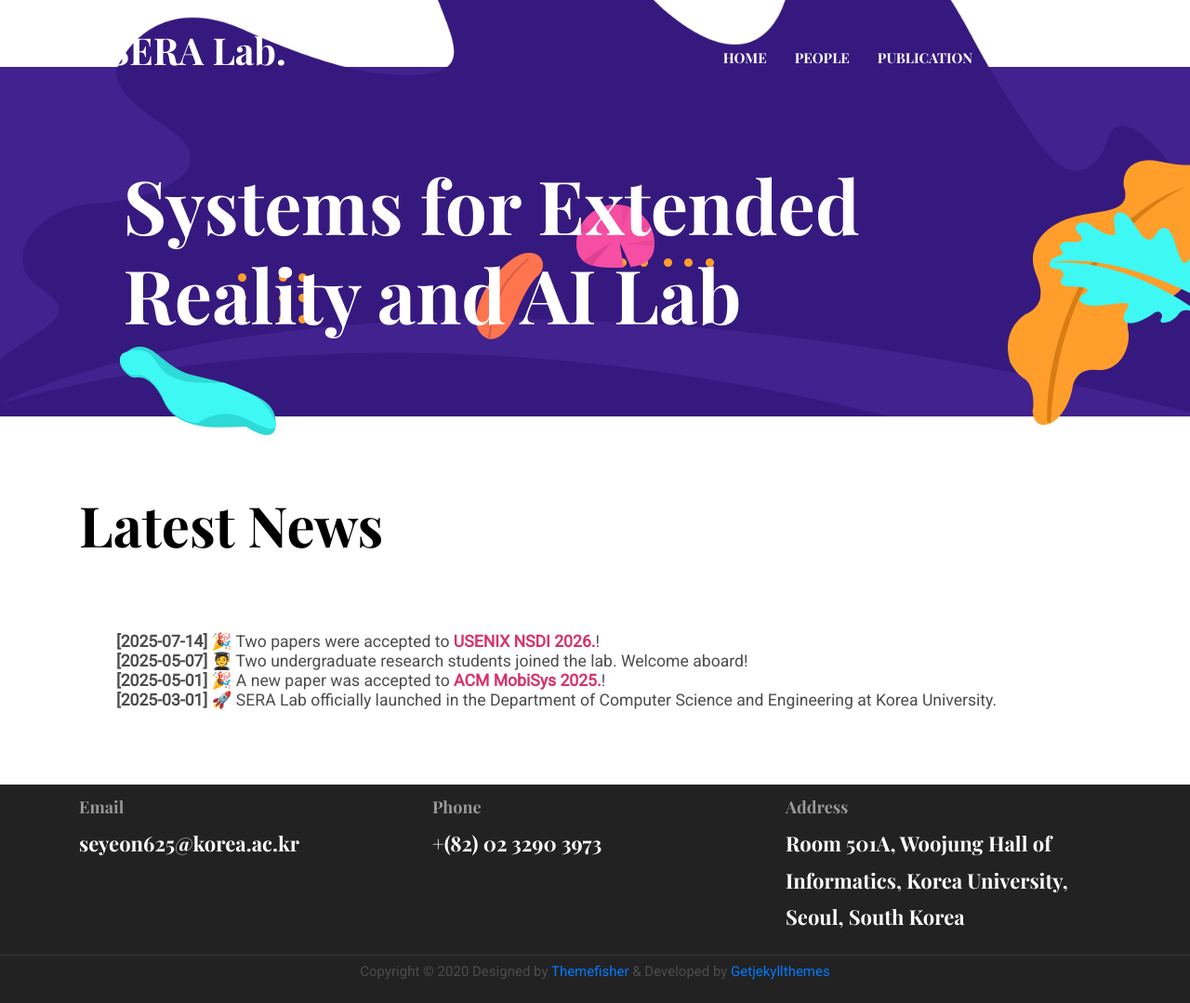
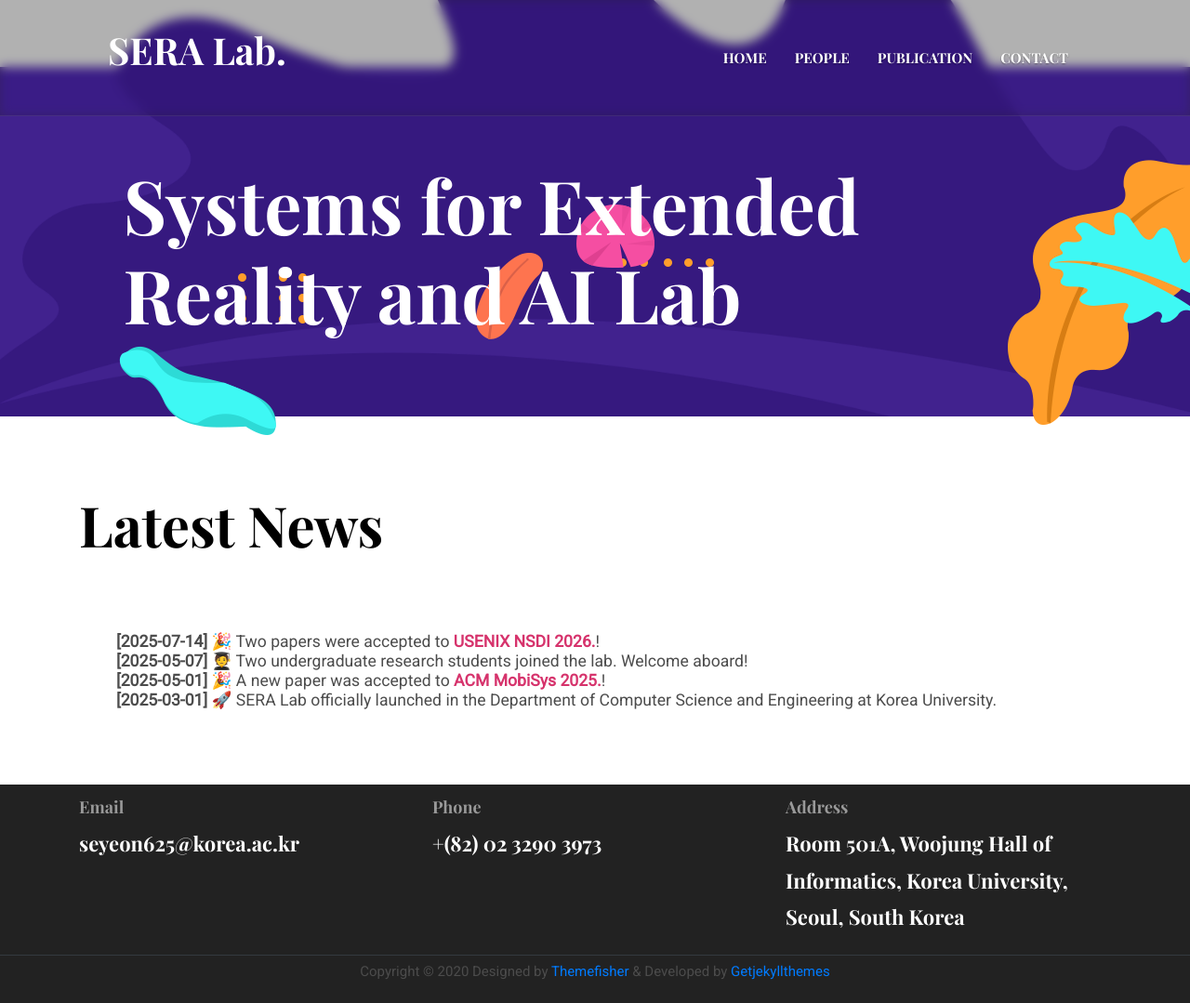
Before and after one commit to seyeon4302/seyeon4302.github.io, a Jekyll site: the page built from index.html, in a window 1280 px wide and 1079 px high. Shown: the whole window at 93% size. Built offline with Jekyll 4.4.1, drawn with Linux system fonts in a browser that asks for light colours.

Commit message:
Update custom.css

```diff
--- a/assets/scss/custom.css
+++ b/assets/scss/custom.css
@@ -1,42 +1,40 @@
 /* ===== [배너만 크림슨] ===== */
 .bg-ku-crimson { background-color: #A6192E !important; }
+.page-title, .page-title-alt { background-image: none !important; background-color: #A6192E !important; }
+.page-title-alt { padding-top: 1.25rem; padding-bottom: 1.25rem; }
 
-.page-title, .page-title-alt {
-  background-image: none !important;
-  background-color: #A6192E !important;
-}
-
-.page-title-alt {
-  padding-top: 1.25rem;
-  padding-bottom: 1.25rem;
-}
-
-/* ===== [헤더: 초기 투명 → 스크롤 시 다크] ===== */
+/* ===== [헤더: 초기 반투명 → 스크롤 시 완전 다크] ===== */
 .navigation {
   position: fixed; top: 0; left: 0; right: 0;
   z-index: 1030 !important;
-  background: transparent;                   /* 초기: 투명 */
-  transition: background-color .3s ease, box-shadow .3s ease, padding .2s ease;
+
+  /* 초기: 반투명 다크 + 글라스 효과 (배너 위에 얹힘 + 글씨 가독성 확보) */
+  background-color: rgba(34, 34, 34, 0.35);
+  -webkit-backdrop-filter: saturate(150%) blur(6px);
+  backdrop-filter: saturate(150%) blur(6px);
+
+  transition: background-color .3s ease, box-shadow .3s ease, backdrop-filter .3s ease;
   box-shadow: none;
+  border-bottom: 1px solid rgba(255,255,255,0.08);
 }
 
-/* 스크롤 후(또는 강제로) 적용될 상태 */
+/* 스크롤 후(또는 강제로) 적용될 상태: 완전 다크 */
 .navigation.nav-bg {
-  background-color: #222 !important;         /* 다크 */
+  background-color: #222 !important;
+  -webkit-backdrop-filter: none;
+  backdrop-filter: none;
   box-shadow: 0 2px 10px rgba(0,0,0,.12);
+  border-bottom: none;
 }
 
-/* 네비 항목 색상 유지 */
-.navbar-dark .navbar-nav .nav-link { color: #fff !important; }
+/* 네비 항목 가독성 + 살짝의 글자 그림자 */
+.navbar-dark .navbar-nav .nav-link { color: #fff !important; text-shadow: 0 1px 2px rgba(0,0,0,.4); }
 .navbar-dark .navbar-nav .nav-link:hover,
 .navbar-dark .navbar-nav .nav-link:focus,
 .navbar-dark .navbar-nav .nav-link.active { color: #f8f9fa !important; }
 
 /* 헤더 높이 살짝 줄이기 */
-.navigation .navbar {
-  padding-top: 0.3rem !important;
-  padding-bottom: 0.3rem !important;
-}
+.navigation .navbar { padding-top: 0.3rem !important; padding-bottom: 0.3rem !important; }
 .navbar-brand img { max-height: 40px; }
 
 /* ===== [겹침 방지: 본문을 헤더 아래로] ===== */
```
